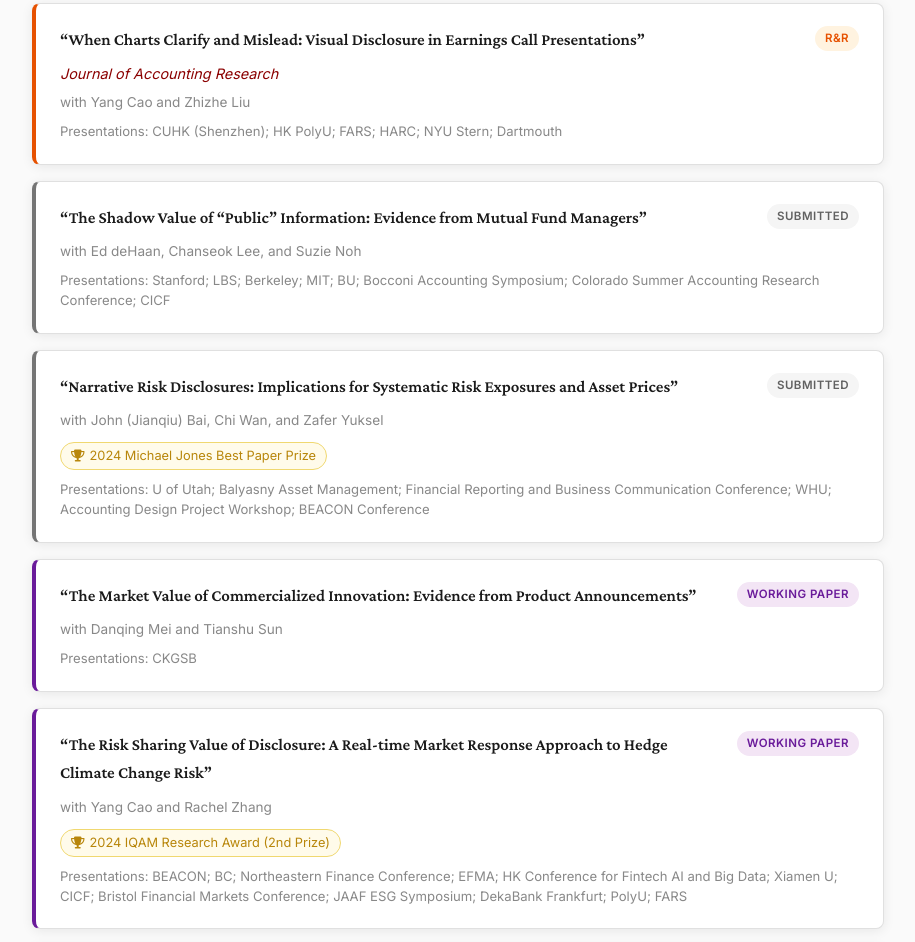
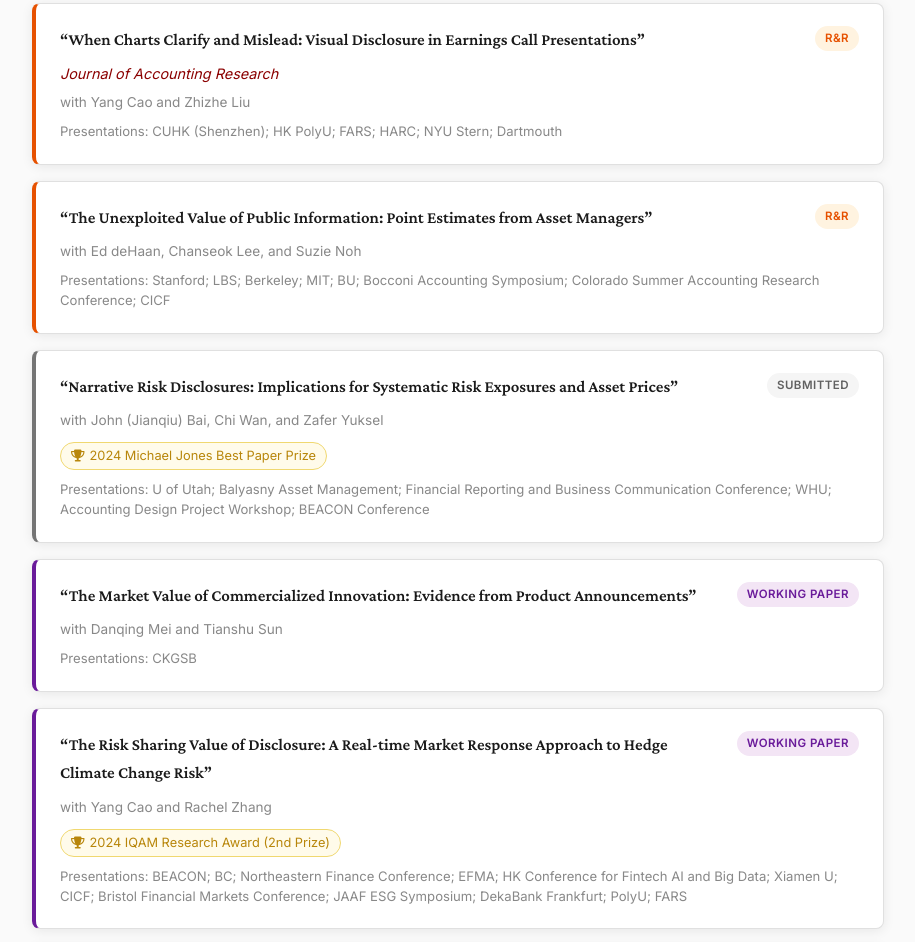
Before and after one commit to MiaoLiuBoston/MiaoLiuBoston.github.io, a website: page index.html in a window 1280 px wide. Shown: the part 2929-3871 px from the top of the page, without its empty margins (182-1097 px from the left). Drawn offline with nearby package versions, Linux system fonts and the light colour scheme.

Commit message:
Rename Shadow Value paper and update status to R&R
Co-Authored-By: Claude Sonnet 5 <noreply@anthropic.com>

```diff
--- a/index.html
+++ b/index.html
@@ -240,11 +240,11 @@
             <div class="paper-presentations">Presentations: CUHK (Shenzhen); HK PolyU; FARS; HARC; NYU Stern; Dartmouth</div>
           </div>
 
-          <!-- Submitted: Shadow Value of Public Info -->
-          <div class="paper-card submitted" data-category="submitted">
+          <!-- R&R: Unexploited Value of Public Info -->
+          <div class="paper-card rr" data-category="rr">
             <div class="paper-header">
-              <div class="paper-title">&ldquo;The Shadow Value of &ldquo;Public&rdquo; Information: Evidence from Mutual Fund Managers&rdquo;</div>
-              <span class="badge badge-submitted">Submitted</span>
+              <div class="paper-title">&ldquo;The Unexploited Value of Public Information: Point Estimates from Asset Managers&rdquo;</div>
+              <span class="badge badge-rr">R&amp;R</span>
             </div>
             <div class="paper-authors">with Ed deHaan, Chanseok Lee, and Suzie Noh</div>
             <div class="paper-presentations">Presentations: Stanford; LBS; Berkeley; MIT; BU; Bocconi Accounting Symposium; Colorado Summer Accounting Research Conference; CICF</div>
```
